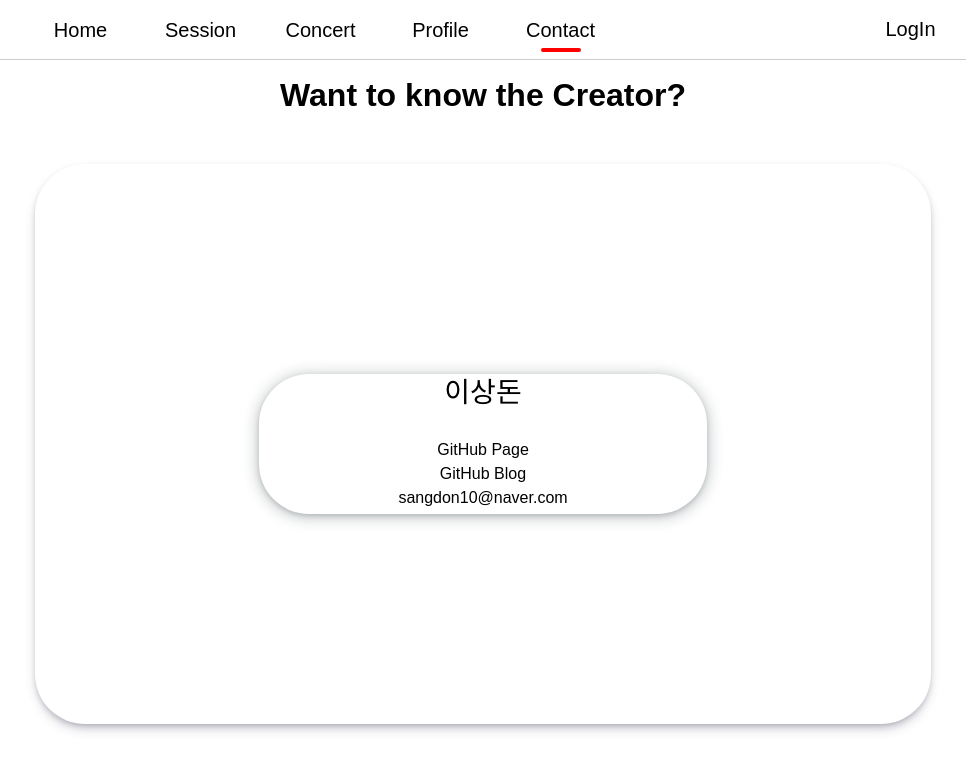
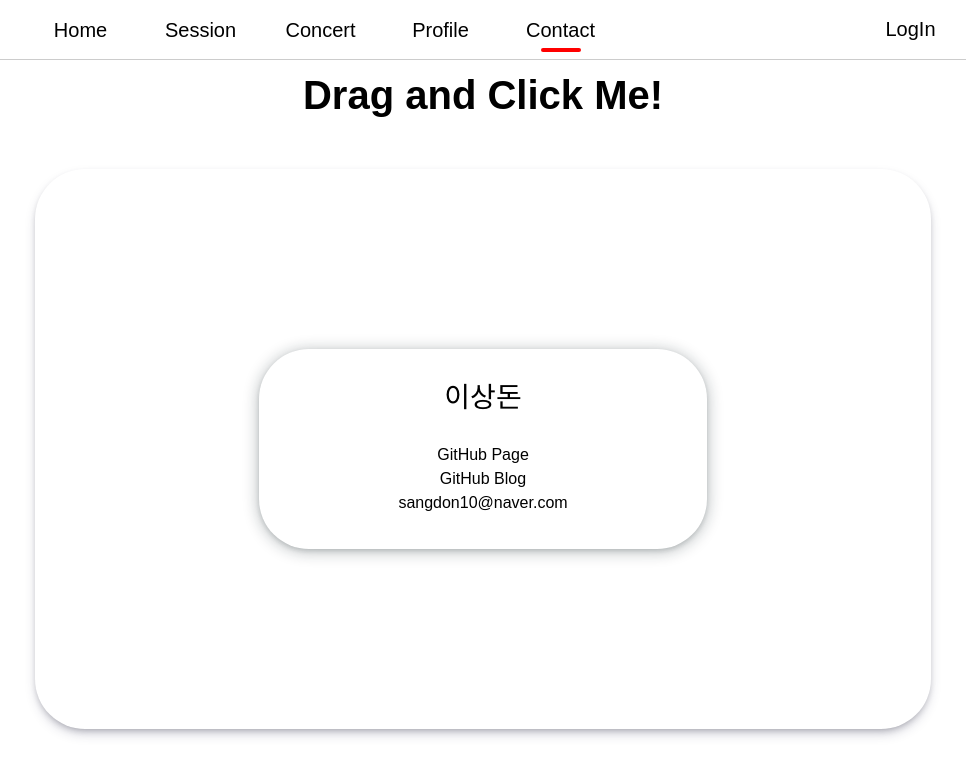
Before and after one commit to leeideal/Jam, a React (Create React App) app: page /contact in a window 1280 px wide. Shown: the top 776 px of the page, without its empty margins (157-1123 px from the left). Built offline with nearby package versions, Linux system fonts and the light colour scheme; no server answers.

Commit message:
Contact Page Css

```diff
--- a/src/routes/Contact.tsx
+++ b/src/routes/Contact.tsx
@@ -12,12 +12,19 @@ const Wapper = styled.div`
 `
 
 const Title = styled.div`
+    @media screen and (max-width: 460px) {
+        font-size: 28px;
+    }
     margin-bottom: 50px;
-    font-size: 32px;
+    font-size: 40px;
     font-weight: 600;
 `
 
 const MyProfileBox = styled.div`
+    @media screen and (max-width: 460px) {
+        width: 90%;
+        height: 70%;
+    }
     width: 70%;
     height: 70%;
     border-radius: 50px;
@@ -28,8 +35,11 @@ const MyProfileBox = styled.div`
 `
 
 const MyProfile = styled(motion.div)`
+    @media screen and (max-width: 460px) {
+        width: 70%;
+    }
     width: 50%;
-    height: 25%;
+    height: 200px;
     border-radius: 50px;
     display: flex;
     flex-direction: column;
@@ -40,6 +50,9 @@ const MyProfile = styled(motion.div)`
 `
 
 const MyName = styled.div`
+    @media screen and (max-width: 460px) {
+        margin-bottom: 15px ;
+    }
     font-size: 28px;
     font-weight: 500;
     margin-bottom: 30px;
@@ -49,12 +62,13 @@ const MyInfo = styled.a`
     margin-bottom: 5px;
 `
 
+
 const boxVariante : Variants = {
     hover : {
         boxShadow: "rgba(0, 0, 0, 0.3) 0px 19px 38px, rgba(0, 0, 0, 0.22) 0px 15px 12px"
     },
     click: {
-        width : "25%",
+        width : "200px",
         borderRadius: "50%" ,
         boxShadow: "rgba(0, 0, 0, 0.3) 0px 19px 38px, rgba(0, 0, 0, 0.22) 0px 15px 12px"
     },
@@ -66,7 +80,7 @@ function Contact() {
 
     return (
         <Wapper>
-            <Title>Want to know the Creator?</Title>
+            <Title>Drag and Click Me!</Title>
             <MyProfileBox ref={myProfileBoxRef}>
                 <MyProfile
                 drag
```
